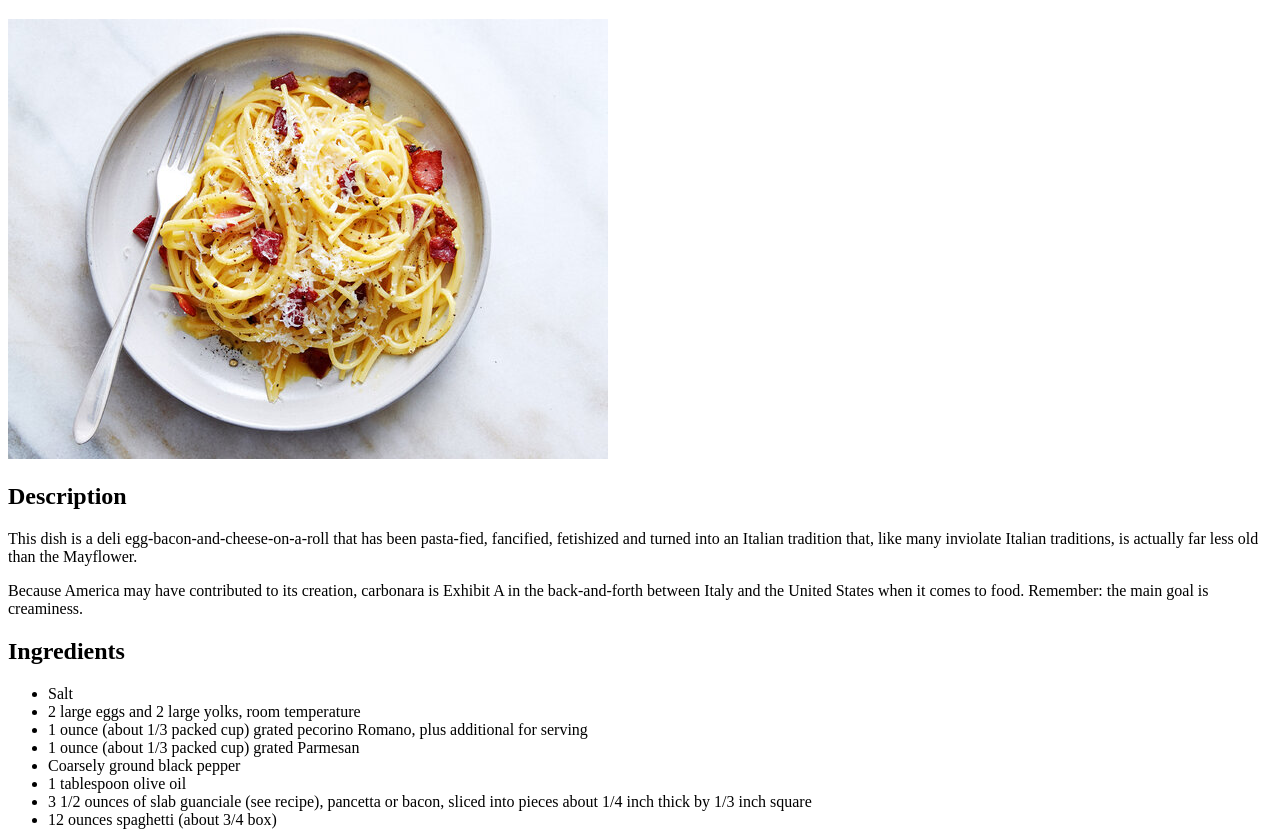
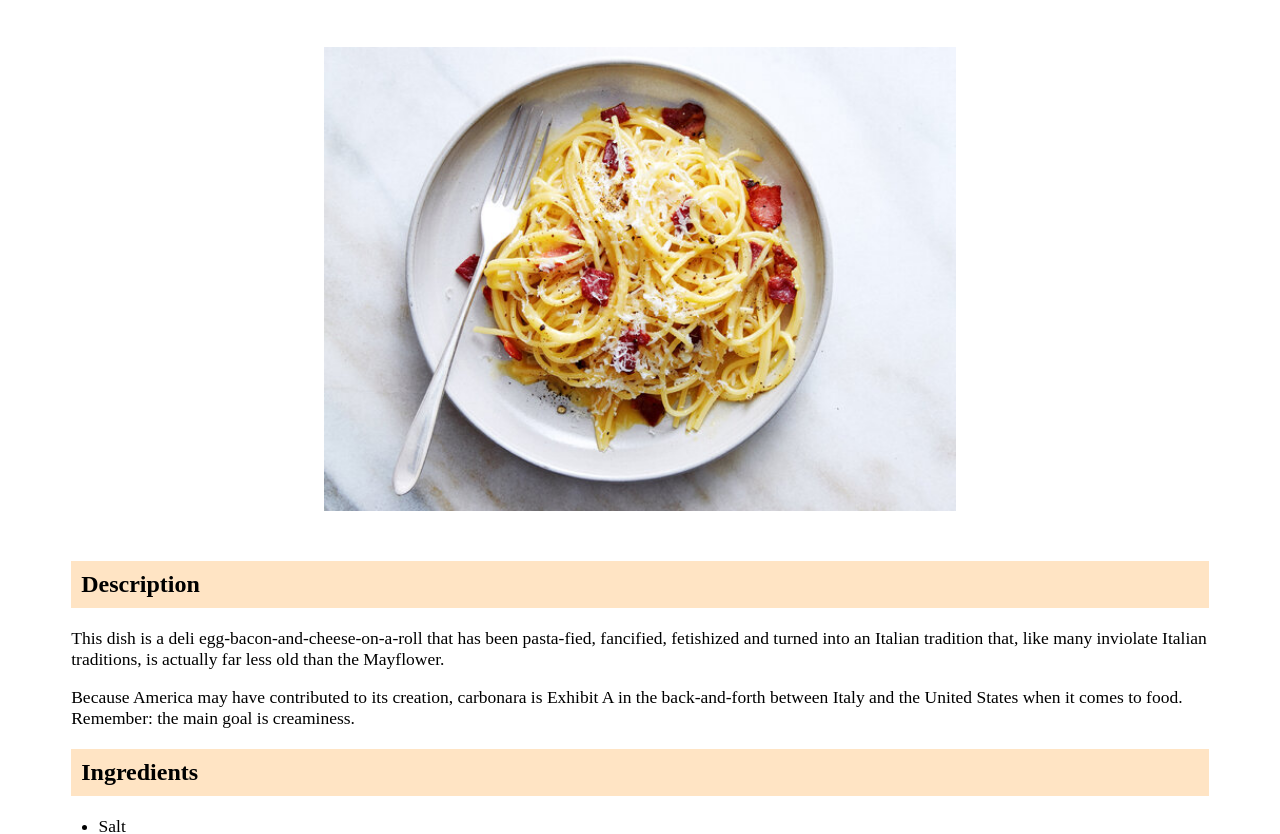
Before and after one commit to GianniAvilan/odin-recipes, a plain HTML site: page carbonara.html in a window 1280 px wide. Shown: the part 111-945 px from the top of the page. Drawn offline with Linux system fonts and the light colour scheme.

Commit message:
Style sheet changes
Added style sheet selectors to center headings, add margins around
content, and adjust font sizes.

```diff
--- a/styles.css
+++ b/styles.css
@@ -3,6 +3,30 @@ h1 {
     background-color: bisque;
     color: rgba(50, 50, 50, 0.8);
     padding: 25px;
+}
+
+h2 {
+    margin-left: 5%;
+    margin-right: 5%;
+    background-color: bisque;
+    padding: 10px;
+}
+
+p {
+    margin-left: 5%;
+    margin-right: 5%;
+    font-size: 17.5px;
+}
+
+ul,
+ol {
+    margin-left: 4%;
+    font-size: 17.5px;
+    margin-right: 5%;
+}
+
+ul {
+    margin-right: 75%;
 }
 
 ul.nav {
@@ -11,5 +35,17 @@ ul.nav {
     color: white;
     font-weight: 1000;
     width: 15%;
-    font-size: 15px;
+    font-size: 20px;
+    padding: 25px;
+    margin: 0;
 }
+
+img {
+    display: block;
+    margin-left: auto;
+    margin-right: auto;
+    margin-bottom: 50px;
+    margin-top: 50px;
+    width: 50%;
+    height: auto;
+}
```
